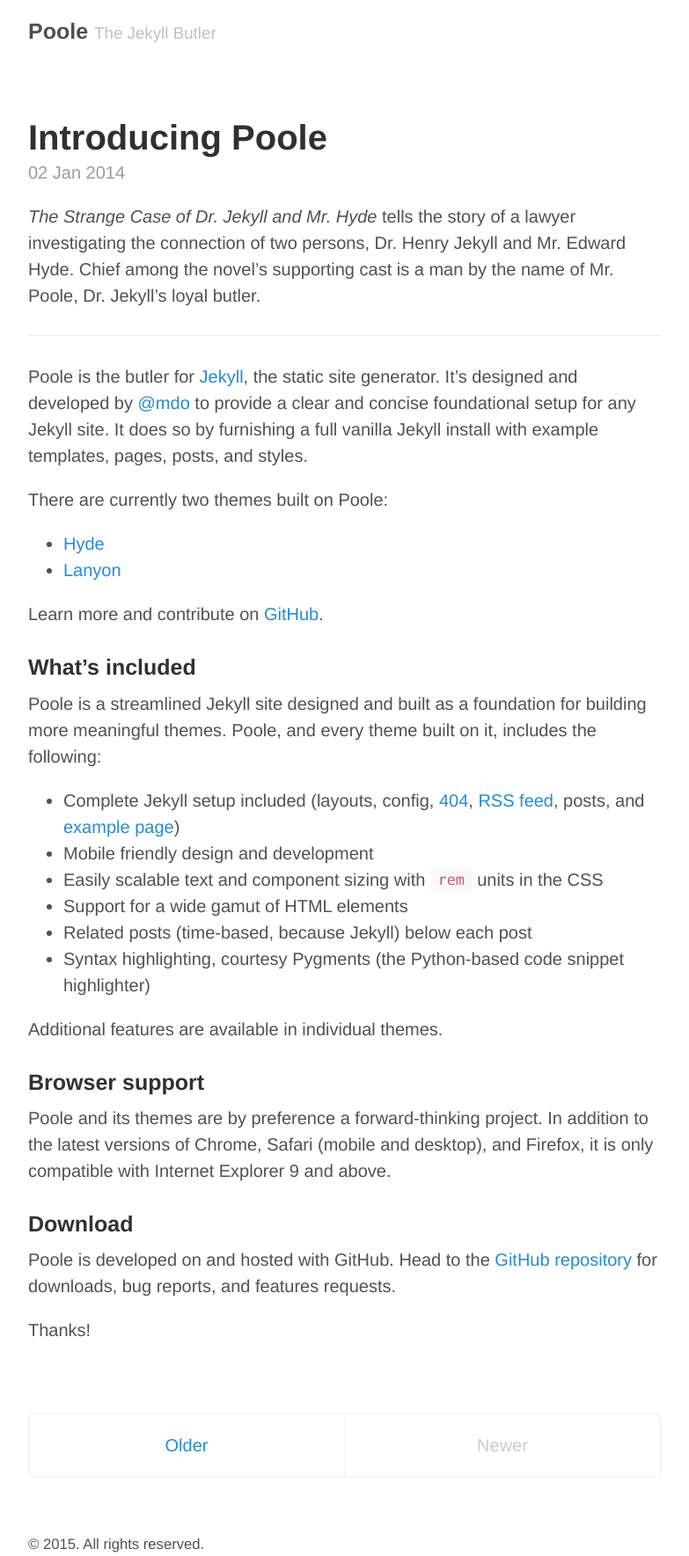
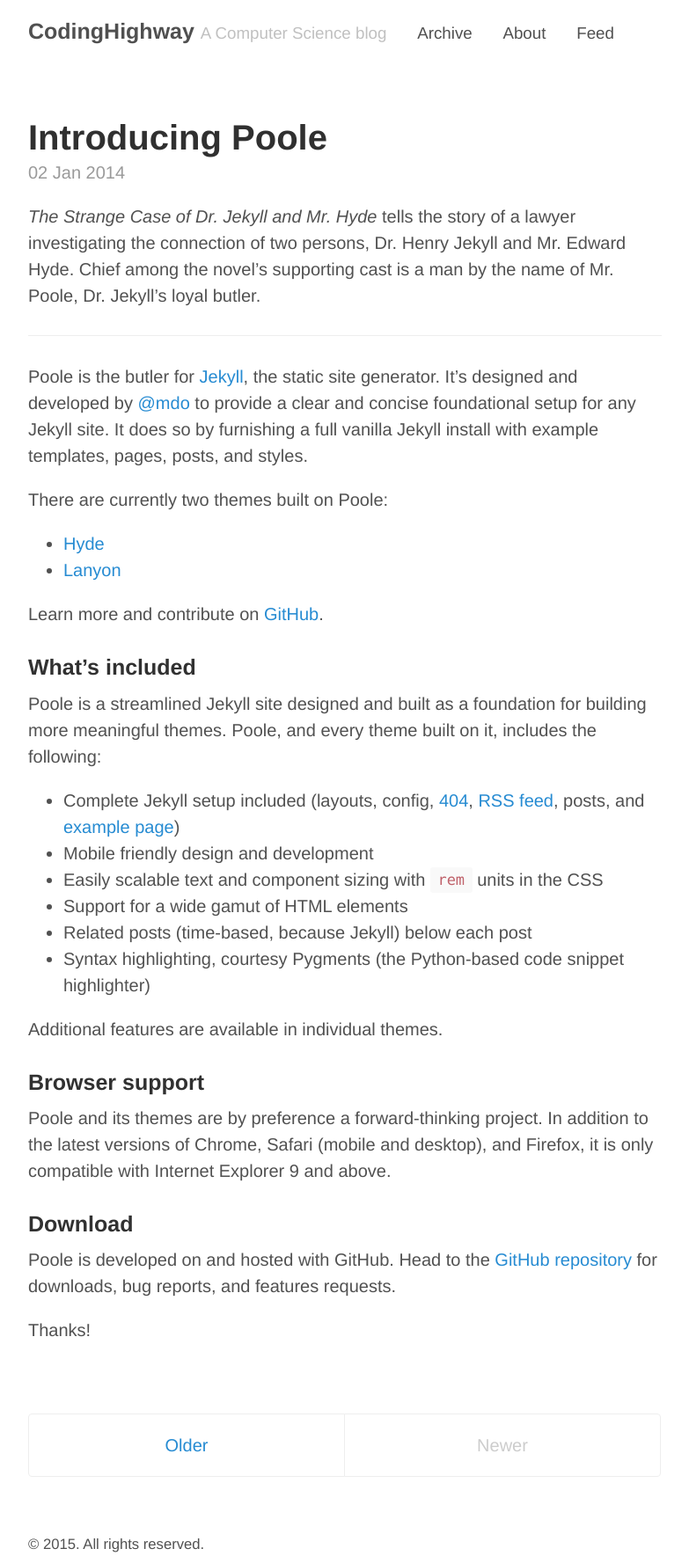
Before and after one commit to filipegoncalves/filipegoncalves.github.io, a Jekyll site: the page built from index.html, in a window 1280 px wide. Shown: the whole page at 88% size, without its empty margins (248-1031 px from the left). Built offline with Jekyll 4.4.1, drawn with Linux system fonts in a browser that asks for light colours; the list of posts is cut into pages by our own code.

Commit message:
Added header menus; updated conf.

```diff
--- a/_config.yml
+++ b/_config.yml
@@ -3,17 +3,20 @@
 relative_permalinks: true
 
 # Setup
-title:            Poole
-tagline:          The Jekyll Butler
-url:              http://getpoole.com
+title:            CodingHighway
+tagline:          A Computer Science blog
+url:              http://www.codinghighway.com
 paginate:         1
 baseurl:          /
 author:
-  name:           Mark Otto
-  url:            https://twitter.com/mdo
-  email:          markdotto@gmail.com
+  name:           Filipe Goncalves
+  url:            https://github.com/filipegoncalves
+  email:          filipe@codinghighway.com
 
 # Custom vars
 version:          1.0.0
 github:
-  repo:           https://github.com/poole/poole
+  repo:           https://github.com/filipegoncalves/filipegoncalves.github.io
+
+# List of pages to include in the header of the website.
+pages_list: {'Archive':'/archive','About':'/about','Feed':'/atom.xml'}
--- a/_layouts/default.html
+++ b/_layouts/default.html
@@ -10,6 +10,10 @@
         <h3 class="masthead-title">
           <a href="{{ site.baseurl }}" title="Home">{{ site.title }}</a>
           <small>{{ site.tagline }}</small>
+          {% for page in site.pages_list %}
+          &nbsp;&nbsp;&nbsp;
+          <small><a href="{{ page[1]  }}">{{ page[0] }}</a></small>
+          {% endfor %}
         </h3>
       </header>
 
```
Also changed, not shown: archive.md (added, +10 -0 lines).
